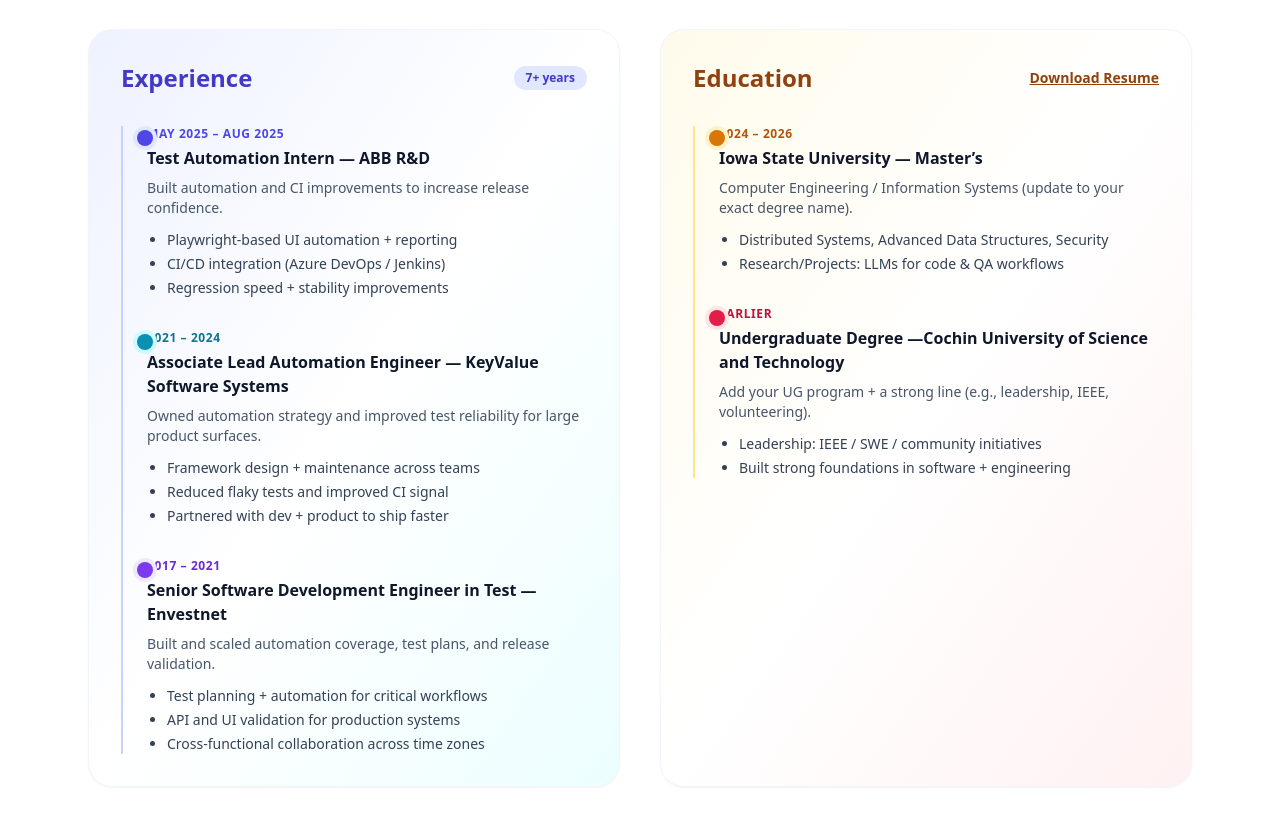
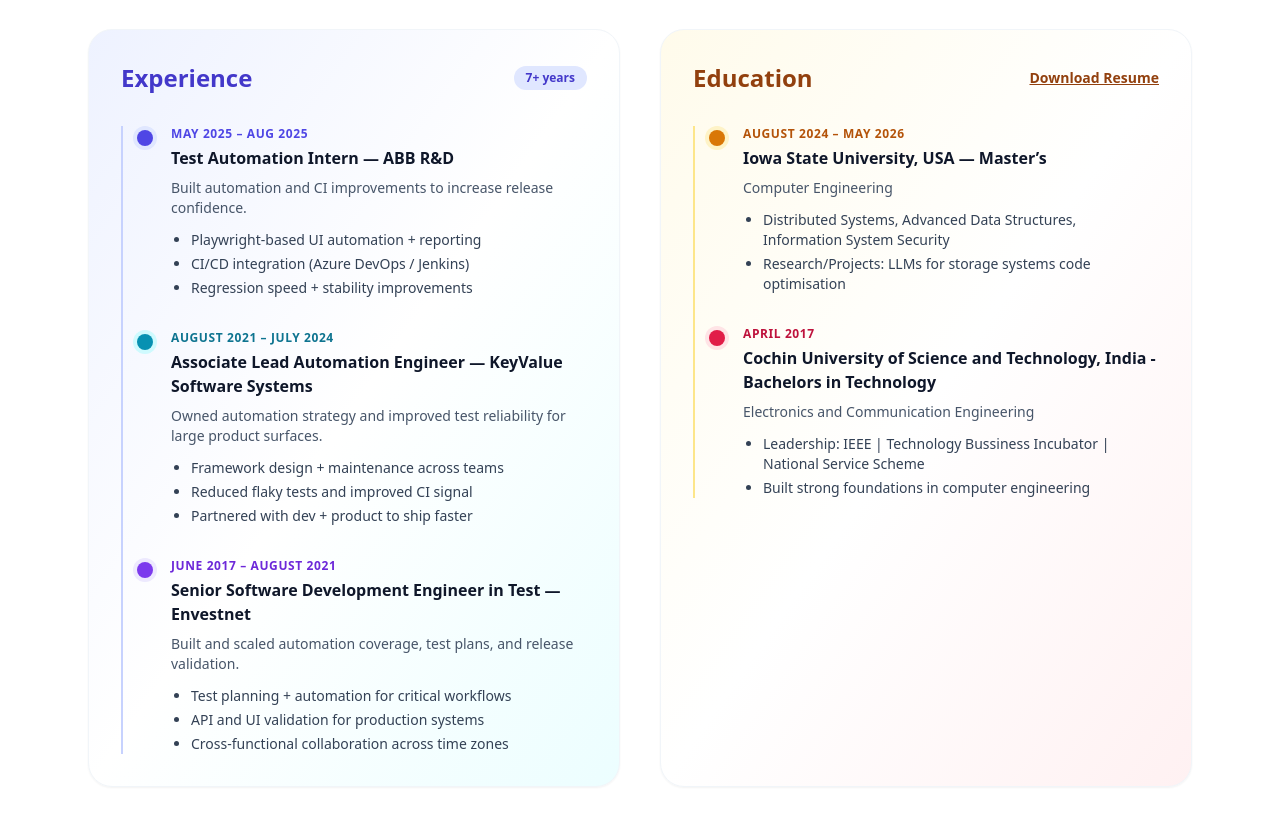
Before and after one commit to vidhyampp/vidhyamp-site, a plain HTML site: page index.html in a window 1280 px wide. Shown: the part 2420-3246 px from the top of the page. Drawn offline with nearby package versions, Linux system fonts and the light colour scheme.

Commit message:
bug fixes

```diff
--- a/index.html
+++ b/index.html
@@ -326,7 +326,7 @@
 
       <ol class="mt-8 relative border-l-2 border-indigo-200 pl-6 space-y-8">
         <!-- Item -->
-        <li class="relative">
+        <li class="relative pl-6">
           <span class="absolute -left-[10px] top-1 w-4 h-4 rounded-full bg-indigo-600 ring-4 ring-indigo-100"></span>
           <p class="text-xs font-semibold text-indigo-600 uppercase tracking-wider">May 2025 – Aug 2025</p>
           <h4 class="mt-1 font-bold text-slate-900">Test Automation Intern — ABB R&amp;D</h4>
@@ -340,9 +340,9 @@
           </ul>
         </li>
 
-        <li class="relative">
+        <li class="relative pl-6">
           <span class="absolute -left-[10px] top-1 w-4 h-4 rounded-full bg-cyan-600 ring-4 ring-cyan-100"></span>
-          <p class="text-xs font-semibold text-cyan-700 uppercase tracking-wider">2021 – 2024</p>
+          <p class="text-xs font-semibold text-cyan-700 uppercase tracking-wider">August 2021 – July 2024</p>
           <h4 class="mt-1 font-bold text-slate-900">Associate Lead Automation Engineer — KeyValue Software Systems</h4>
           <p class="mt-2 text-slate-600 text-sm">
             Owned automation strategy and improved test reliability for large product surfaces.
@@ -354,9 +354,9 @@
           </ul>
         </li>
 
-        <li class="relative">
+        <li class="relative pl-6">
           <span class="absolute -left-[10px] top-1 w-4 h-4 rounded-full bg-violet-600 ring-4 ring-violet-100"></span>
-          <p class="text-xs font-semibold text-violet-700 uppercase tracking-wider">2017 – 2021</p>
+          <p class="text-xs font-semibold text-violet-700 uppercase tracking-wider">June 2017 – August 2021</p>
           <h4 class="mt-1 font-bold text-slate-900">Senior Software Development Engineer in Test — Envestnet</h4>
           <p class="mt-2 text-slate-600 text-sm">
             Built and scaled automation coverage, test plans, and release validation.
@@ -381,29 +381,29 @@
       </div>
 
       <ol class="mt-8 relative border-l-2 border-amber-200 pl-6 space-y-8">
-        <li class="relative">
+        <li class="relative pl-6">
           <span class="absolute -left-[10px] top-1 w-4 h-4 rounded-full bg-amber-600 ring-4 ring-amber-100"></span>
-          <p class="text-xs font-semibold text-amber-700 uppercase tracking-wider">2024 – 2026</p>
-          <h4 class="mt-1 font-bold text-slate-900">Iowa State University — Master’s</h4>
+          <p class="text-xs font-semibold text-amber-700 uppercase tracking-wider">August 2024 – May 2026</p>
+          <h4 class="mt-1 font-bold text-slate-900">Iowa State University, USA — Master’s</h4>
           <p class="mt-2 text-slate-600 text-sm">
-            Computer Engineering / Information Systems (update to your exact degree name).
+            Computer Engineering
           </p>
           <ul class="mt-3 text-sm text-slate-700 list-disc pl-5 space-y-1">
-            <li>Distributed Systems, Advanced Data Structures, Security</li>
-            <li>Research/Projects: LLMs for code &amp; QA workflows</li>
+            <li>Distributed Systems, Advanced Data Structures, Information System Security</li>
+            <li>Research/Projects: LLMs for storage systems code optimisation</li>
           </ul>
         </li>
 
-        <li class="relative">
+        <li class="relative pl-6">
           <span class="absolute -left-[10px] top-1 w-4 h-4 rounded-full bg-rose-600 ring-4 ring-rose-100"></span>
-          <p class="text-xs font-semibold text-rose-700 uppercase tracking-wider">Earlier</p>
-          <h4 class="mt-1 font-bold text-slate-900">Undergraduate Degree —Cochin University of Science and Technology</h4>
+          <p class="text-xs font-semibold text-rose-700 uppercase tracking-wider">April 2017</p>
+          <h4 class="mt-1 font-bold text-slate-900">Cochin University of Science and Technology, India - Bachelors in Technology</h4>
           <p class="mt-2 text-slate-600 text-sm">
-            Add your UG program + a strong line (e.g., leadership, IEEE, volunteering).
+           Electronics and Communication Engineering
           </p>
           <ul class="mt-3 text-sm text-slate-700 list-disc pl-5 space-y-1">
-            <li>Leadership: IEEE / SWE / community initiatives</li>
-            <li>Built strong foundations in software + engineering</li>
+            <li>Leadership: IEEE | Technology Bussiness Incubator | National Service Scheme</li>
+            <li>Built strong foundations in computer engineering</li>
           </ul>
         </li>
       </ol>
```
